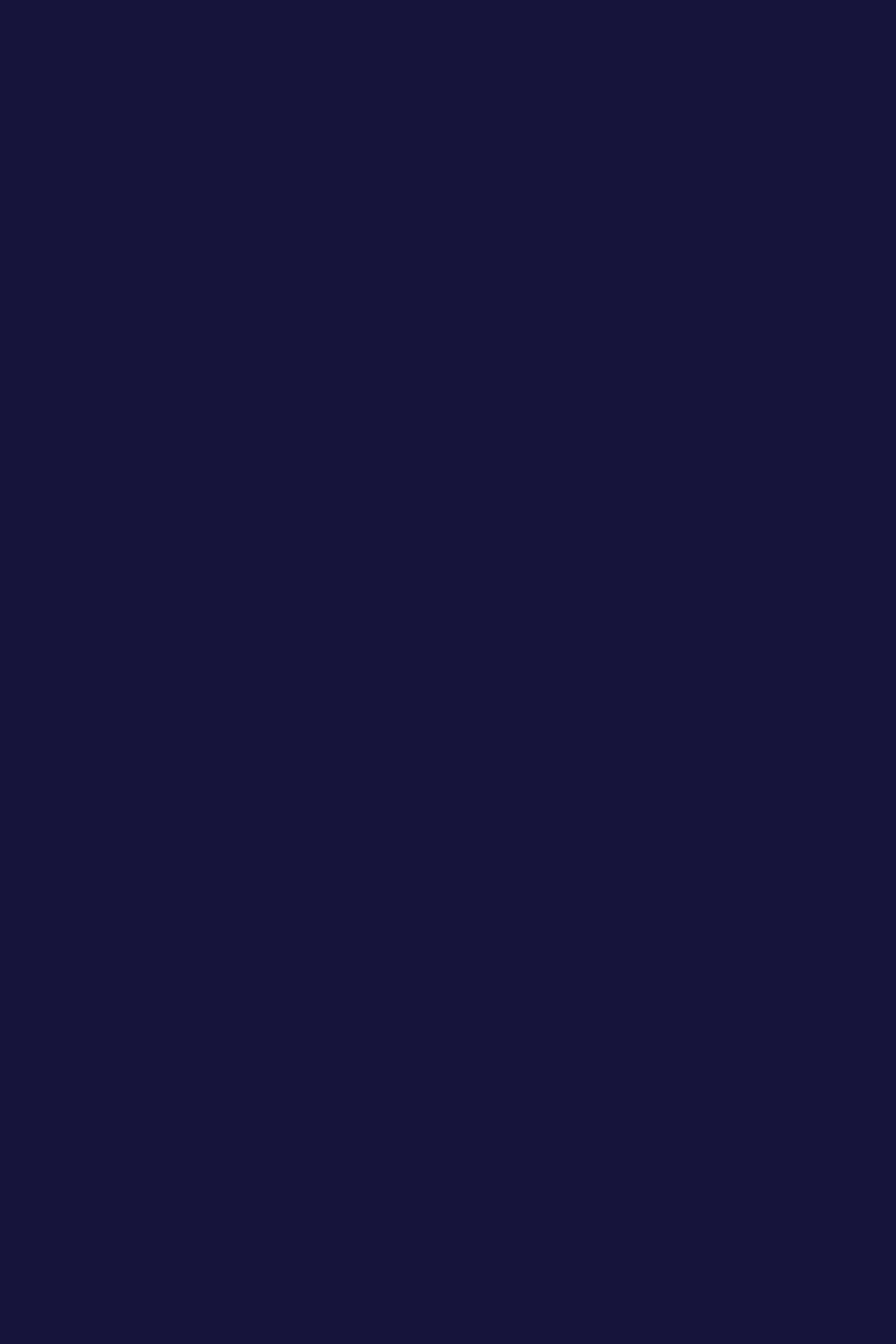
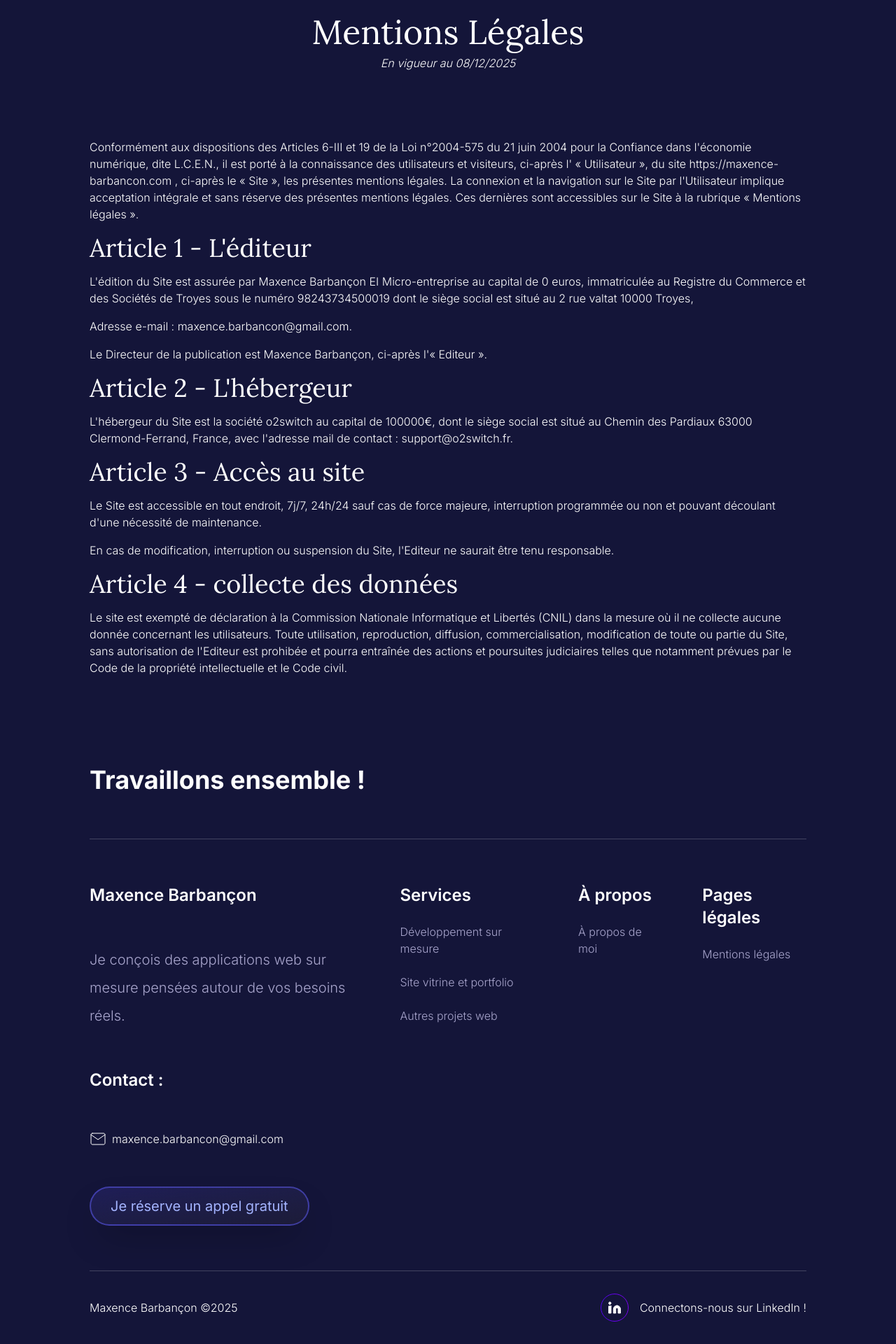
Before and after one commit to maxence-bbcn/portfolio, a React (Vite) app: page /legal in a window 1280 px wide. Before the commit this address had no page. Shown: the part 154-2074 px from the top of the page at 70% size. Before the commit the page ends 800 px from the top, so only its background shows below. Built offline with nearby package versions, Linux system fonts and the light colour scheme.

Commit message:
legals added

```diff
--- a/src/main.jsx
+++ b/src/main.jsx
@@ -15,6 +15,7 @@ const MainLayout = lazy(() => import("./ui/layouts/MainLayout.jsx"));
 const Homepage = lazy(() => import("./ui/pages/Homepage.jsx"));
 const AboutPage = lazy(() => import("./ui/pages/AboutPage.jsx"));
 const ProjectsPage = lazy(() => import("./ui/pages/ProjectsPage.jsx"));
+const LegalPage = lazy(() => import("./ui/pages/LegalPage.jsx"));
 
 const router = createBrowserRouter([
   {
@@ -50,6 +51,14 @@ const router = createBrowserRouter([
           </Suspense>
         ),
       },
+      {
+        path: "/legal",
+        element: (
+          <Suspense fallback={null}>
+            <LegalPage />
+          </Suspense>
+        ),
+      },
     ],
   },
 ]);
--- a/src/ui/components/CustomFooter.jsx
+++ b/src/ui/components/CustomFooter.jsx
@@ -3,6 +3,7 @@ import { yupResolver } from "@hookform/resolvers/yup";
 import { AnimatePresence, motion } from "motion/react";
 import { lazy, Suspense, useEffect, useRef, useState } from "react";
 import { useForm } from "react-hook-form";
+import { Link, useLocation } from "react-router-dom";
 import { contactSchema } from "../utils/validationSchema.js";
 import { Button } from "./Button";
 
@@ -10,6 +11,8 @@ const AnimatedTitle = lazy(() => import("./AnimatedTitle"));
 const CustomInput = lazy(() => import("./CustomInput"));
 
 export default function CustomFooter() {
+  const location = useLocation();
+
   const form = useRef();
   emailjs.init("heTV3xSPg4dDMJVvj");
   const [mailSuccess, setMailSuccess] = useState({
@@ -49,6 +52,7 @@ export default function CustomFooter() {
 
   return (
     <div className="flex flex-col gap-16">
+      {location.pathname !== "/legal" && (
         <motion.div
           variants={{
             hidden: {},
@@ -84,8 +88,8 @@ export default function CustomFooter() {
             className="text-primary-200 px-4 text-center leading-relaxed xl:px-32 xl:text-2xl"
           >
             Mes compétences en design et développement web me permettent de
-          réaliser des projets variés, du site vitrine au e-commerce. Ensemble,
-          nous pouvons donner vie à votre projet !
+            réaliser des projets variés, du site vitrine au e-commerce.
+            Ensemble, nous pouvons donner vie à votre projet !
           </motion.p>
           <div className="from-primary-400 to-primary-800/80 relative w-full rounded-2xl bg-linear-to-b p-px md:w-11/12 2xl:w-3/5">
             <form
@@ -162,6 +166,7 @@ export default function CustomFooter() {
             )}
           </div>
         </motion.div>
+      )}
       <footer className="px-4 lg:px-16 xl:px-32">
         <h2 className="py-16 text-center text-2xl font-bold lg:text-left xl:text-4xl">
           Travaillons ensemble !
@@ -176,7 +181,9 @@ export default function CustomFooter() {
             <p className="text-2xl font-semibold">Contact :</p>
             <div className="flex flex-row gap-2">
               <img src="/assets/icons/mail.svg" alt="icône e-mail" />
-              <p>maxence.barbancon@gmail.com</p>
+              <a href="mailto:maxence.barbancon@gmail.com">
+                maxence.barbancon@gmail.com
+              </a>
             </div>
             <Button
               onClick={() =>
@@ -196,17 +203,27 @@ export default function CustomFooter() {
           </div>
           <div className="flex flex-col items-center gap-6 lg:items-start">
             <p className="text-2xl font-semibold">À propos</p>
-            <p className="text-primary-200">À propos de moi</p>
+            <Link to="/about" className="text-primary-200">
+              À propos de moi
+            </Link>
           </div>
           <div className="flex flex-col items-center gap-6 lg:items-start">
             <p className="text-2xl font-semibold">Pages légales</p>
-            <p className="text-primary-200">Mentions légales</p>
+            <Link to="/legal" className="text-primary-200">
+              Mentions légales
+            </Link>
           </div>
         </div>
         <div className="flex flex-col items-center gap-10 py-8 lg:flex-row-reverse lg:justify-between">
           <div className="flex flex-row items-center gap-4">
             <img src="/assets/logos/linkedin.svg" alt="logo LinkedIn" />
-            <p>Connectons-nous sur LinkedIn !</p>
+            <a
+              href="https://linkedin.com/in/maxence-barbançon-457359193"
+              target="_blank"
+              rel="noreferrer"
+            >
+              Connectons-nous sur LinkedIn !
+            </a>
           </div>
           <p>Maxence Barbançon ©2025</p>
         </div>
--- /dev/null
+++ b/src/ui/pages/LegalPage.jsx
@@ -0,0 +1,62 @@
+export default function LegalPage() {
+  const titles = [
+    "Article 1 - L'éditeur",
+    "Article 2 - L'hébergeur",
+    "Article 3 - Accès au site",
+    "Article 4 - collecte des données",
+  ];
+
+  const intro =
+    "Conformément aux dispositions des Articles 6-III et 19 de la Loi n°2004-575 du 21 juin 2004 pour la Confiance dans l'économie numérique, dite L.C.E.N., il est porté à la connaissance des utilisateurs et visiteurs, ci-après l' « Utilisateur », du site https://maxence-barbancon.com , ci-après le « Site », les présentes mentions légales. La connexion et la navigation sur le Site par l'Utilisateur implique acceptation intégrale et sans réserve des présentes mentions légales. Ces dernières sont accessibles sur le Site à la rubrique « Mentions légales ».";
+  const editor =
+    "L'édition du Site est assurée par Maxence Barbançon EI Micro-entreprise au capital de 0 euros, immatriculée au Registre du Commerce et des Sociétés de Troyes sous le numéro 98243734500019 dont le siège social est situé au 2 rue valtat 10000 Troyes,";
+  const email = "Adresse e-mail : maxence.barbancon@gmail.com.";
+  const director =
+    "Le Directeur de la publication est Maxence Barbançon, ci-après l'« Editeur ».";
+
+  const hebergeur =
+    "L'hébergeur du Site est la société o2switch au capital de 100000€, dont le siège social est situé au Chemin des Pardiaux 63000 Clermond-Ferrand, France, avec l'adresse mail de contact : support@o2switch.fr.";
+  const access =
+    "Le Site est accessible en tout endroit, 7j/7, 24h/24 sauf cas de force majeure, interruption programmée ou non et pouvant découlant d'une nécessité de maintenance.";
+  const responsability =
+    "En cas de modification, interruption ou suspension du Site, l'Editeur ne saurait être tenu responsable.";
+
+  const data =
+    "Le site est exempté de déclaration à la Commission Nationale Informatique et Libertés (CNIL) dans la mesure où il ne collecte aucune donnée concernant les utilisateurs. Toute utilisation, reproduction, diffusion, commercialisation, modification de toute ou partie du Site, sans autorisation de l'Editeur est prohibée et pourra entraînée des actions et poursuites judiciaires telles que notamment prévues par le Code de la propriété intellectuelle et le Code civil.";
+
+  return (
+    <section
+      id="hero"
+      className="mt-16 flex w-full flex-col items-center gap-16 px-6 pb-16 md:mt-32 md:gap-24 md:px-10 xl:px-32"
+    >
+      <div className="legal-header">
+        <h2 className="font-title text-center text-3xl md:text-4xl xl:text-5xl">
+          Mentions Légales
+        </h2>
+        <p className="pt-2 text-center italic">En vigueur au 08/12/2025</p>
+      </div>
+      <div className="flex w-full flex-col gap-4">
+        <p>{intro}</p>
+        <h3 className="font-title text-2xl md:text-3xl xl:text-4xl">
+          {titles[0]}
+        </h3>
+        <p>{editor}</p>
+        <p>{email}</p>
+        <p>{director}</p>
+        <h3 className="font-title text-2xl md:text-3xl xl:text-4xl">
+          {titles[1]}
+        </h3>
+        <p>{hebergeur}</p>
+        <h3 className="font-title text-2xl md:text-3xl xl:text-4xl">
+          {titles[2]}
+        </h3>
+        <p>{access}</p>
+        <p>{responsability}</p>
+        <h3 className="font-title text-2xl md:text-3xl xl:text-4xl">
+          {titles[3]}
+        </h3>
+        <p>{data}</p>
+      </div>
+    </section>
+  );
+}
```
Lines whose indentation alone changed are shown as unchanged.
